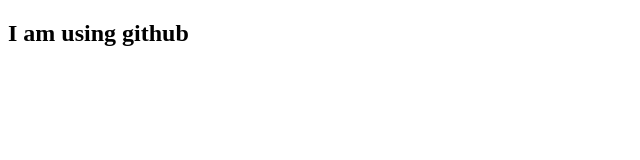
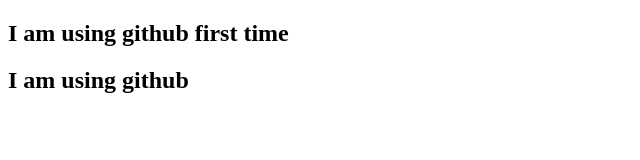
Before and after one commit to Billah2020/asr-my-site, a plain HTML site: page index.html in a window 1280 px wide. Shown: the whole page, without its empty margins (0-640 px from the left). Drawn offline with Linux system fonts and the light colour scheme.

Commit message:
added a headedr

```diff
--- a/index.html
+++ b/index.html
@@ -8,6 +8,8 @@
 </head>
 
 <body>
+
+    <h2>I am using github first time</h2>
     <h2>I am using github</h2>
 </body>
 
```
